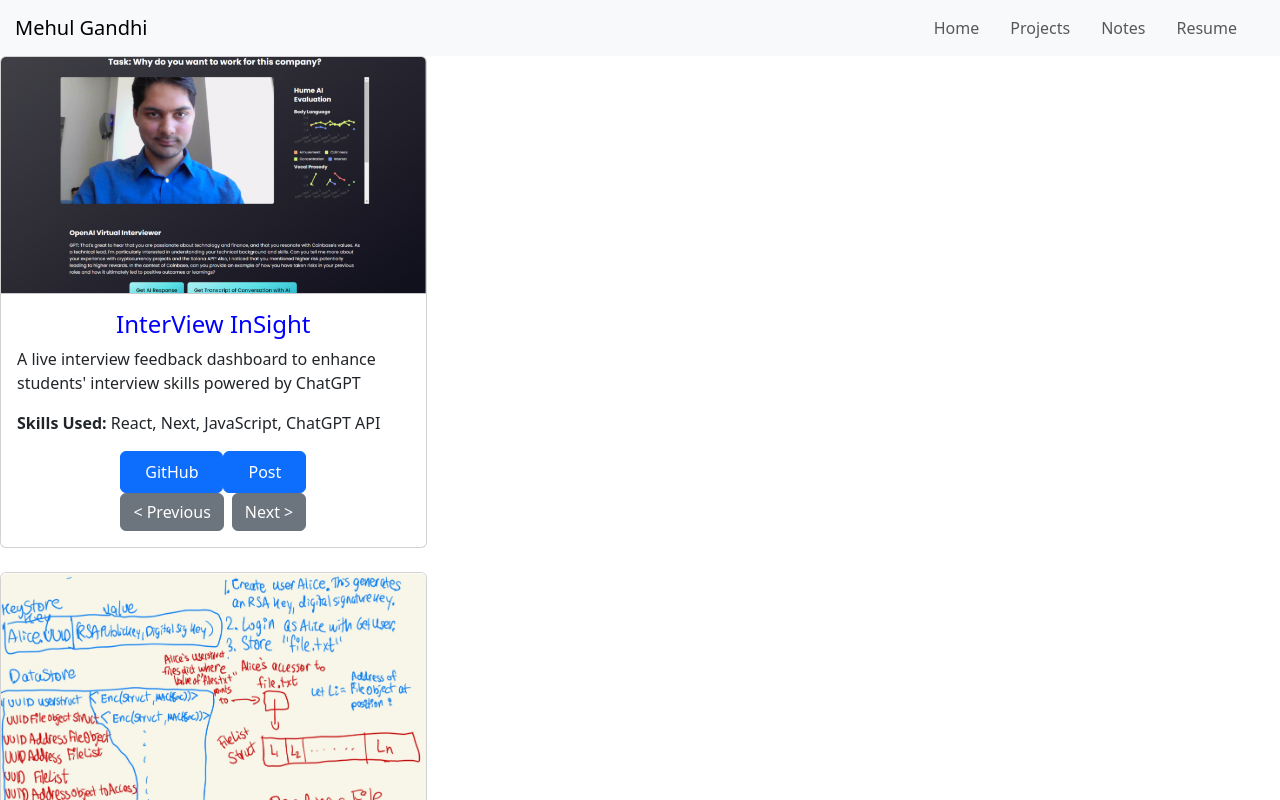
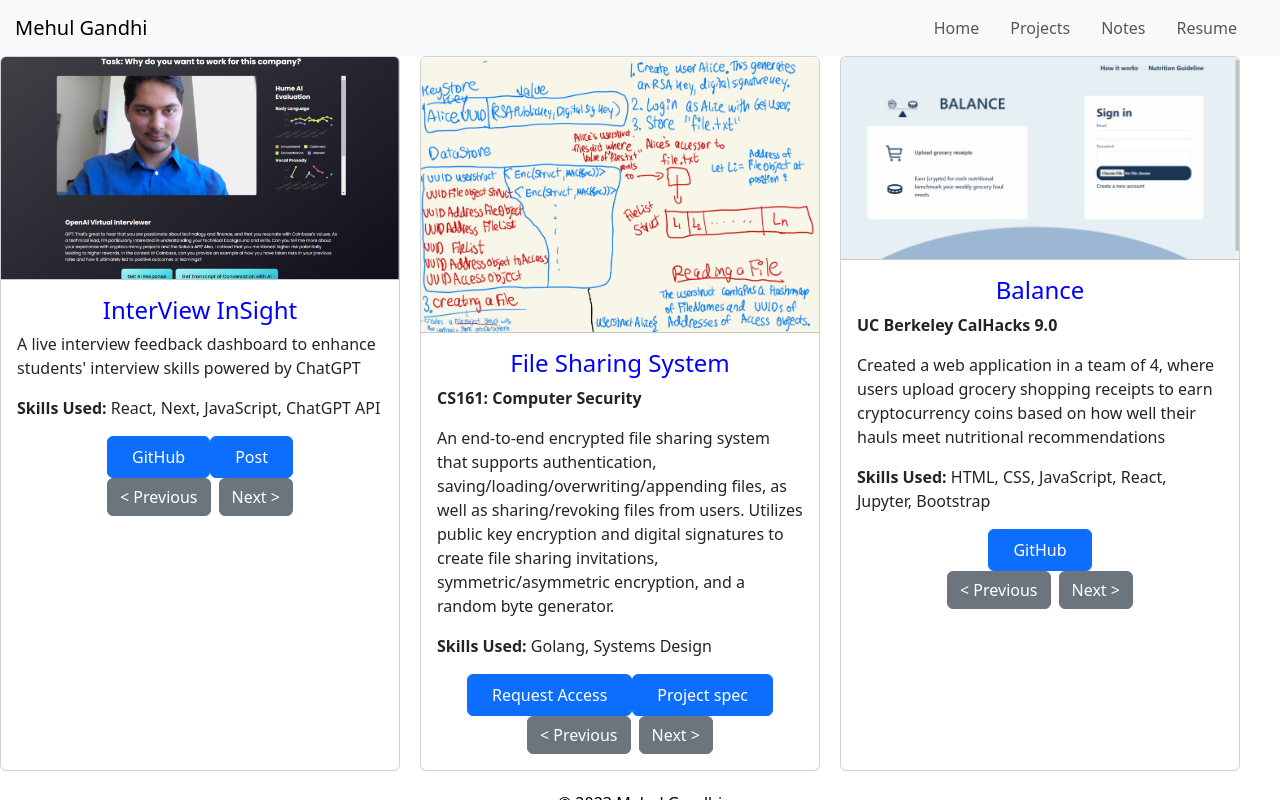
Before and after one commit to Mehul-Gandhi/portfolio, a React (Create React App) app: page /projects in a window 1280 px wide. Shown: the top 800 px of the page. Built offline with nearby package versions, Linux system fonts and the light colour scheme.

Commit message:
Added 3 projects

```diff
--- a/src/App.css
+++ b/src/App.css
@@ -75,3 +75,26 @@
   height: 1.5rem;
   margin-right: 0.5rem; /* Add some space to the right of icons */
 }
+
+
+.projects-container {
+  display: flex;
+  flex-wrap: wrap;
+  gap: 20px; /* Adjust the gap between cards as needed */
+}
+
+.project-card {
+  flex: 1 1 calc(33.33% - 20px); /* Adjust the percentage and gap as needed */
+  max-width: 400px; /* Limit the maximum width of each card */
+}
+
+.card {
+  display: flex;
+  flex-direction: column;
+  height: 100%;
+}
+
+.card-img-top {
+  max-width: 100%;
+  height: auto;
+}
--- a/src/Projects.js
+++ b/src/Projects.js
@@ -1,5 +1,6 @@
 import React, { useState } from "react";
 
+import "./App.css"
 const ProjectEntry = ({ title, images, description, links, skills, classTaken }) => {
     const [currentImageIndex, setCurrentImageIndex] = useState(0);
 
@@ -12,17 +13,17 @@ const ProjectEntry = ({ title, images, description, links, skills, classTaken })
     };
 
     return (
-      <div className="mb-4 col-12 col-md-6 col-xl-4">
+        <div className="project-card">
           <div className="card">
-          <img width="100%" src={images[currentImageIndex]} alt={title} className="card-img-top" />
+            <img src={images[currentImageIndex]} alt={title} className="card-img-top" />
             <hr className="my-0" />
             <div className="card-body">
               <div className="card-title">
-              <h4 className="text-center" style={{color: 'blue'}}>{title}</h4>
+                <h4 className="text-center" style={{ color: 'blue' }}>{title}</h4>
               </div>
               {classTaken && (
                 <div>
-                <p><strong>Class:</strong> {classTaken} </p>
+                  <p><strong>{classTaken} </strong> </p>
                 </div>
               )}
               <div>
@@ -34,12 +35,11 @@ const ProjectEntry = ({ title, images, description, links, skills, classTaken })
                 </div>
               )}
               <div className="text-center">
-                {links && links.map((item) => {
-                    return (<a href={item.content} target="_blank" rel="noopener noreferrer" className="btn btn-primary mr-3 py-2 px-4">
+                {links && links.map((item) => (
+                  <a key={item.name} href={item.content} target="_blank" rel="noopener noreferrer" className="btn btn-primary mr-3 py-2 px-4">
                     {item.name}
-                  </a>)
-                })}
-
+                  </a>
+                ))}
               </div>
               <div className="text-center">
                 <button onClick={prevImage} className="btn btn-secondary mx-1">&lt; Previous</button>
@@ -53,7 +53,7 @@ const ProjectEntry = ({ title, images, description, links, skills, classTaken })
 
 export default function Projects() {
 
-    //name: str, class: str description: str, details: list[str], skills: list[str],
+    //name: str, class: str, description: str, details: list[str], skills: list[str],
     // links: list[dict{name, content}], images: list[str], date
     const projects = [
         {name: "InterView InSight", class: "", description: "A live interview feedback dashboard to enhance students' interview skills powered by ChatGPT",
@@ -69,14 +69,21 @@ export default function Projects() {
      skills: ["Golang", "Systems Design"],
      images: ["cs161/design1.png", "cs161/design2.png"],
      links: [{name: "Request Access", content: "mailto:gandhi@berkeley.edu"}, {name: "Project spec", content: "https://fa22.cs161.org/proj2/"}],
-     date: "December 2022"}
+     date: "December 2022"},
+     {name: "Balance", class: "UC Berkeley CalHacks 9.0", description: "Created a web application in a team of 4, where users upload grocery shopping receipts to earn cryptocurrency coins based\
+      on how well their hauls meet nutritional recommendations", details: ["Created a web application in a team of 4, where users upload grocery shopping receipts to earn cryptocurrency coins based on how well their hauls meet nutritional recommendations",
+      "Utilized Tesseract, an Optical Character Recognition API, to convert a grocery receipt into machine-readable text",
+      "Designed an algorithm to award users cryptocurrency coins using a food training dataset to classify foods into one of the six food categories and utilized Web3.js and the Solana API to create, sign, and send transactions to the network"]
+    , skills: ["HTML", "CSS", "JavaScript", "React", "Jupyter", "Bootstrap"], links: [{name: "GitHub", content: "https://github.com/Mehul-Gandhi/Balance"}],
+        date: "October 2022", images: ["/balance/balance.jpg"]}
     ];
 
     return (
-    <div>
+        <div className="projects-container">
           {projects.map((item) => {
             return (
               <ProjectEntry
+                key={item.name}
                 title={item.name}
                 images={item.images}
                 description={item.description}
```
Also changed, not shown: public/balance/balance.jpg (added). Lines whose indentation alone changed are shown as unchanged.
